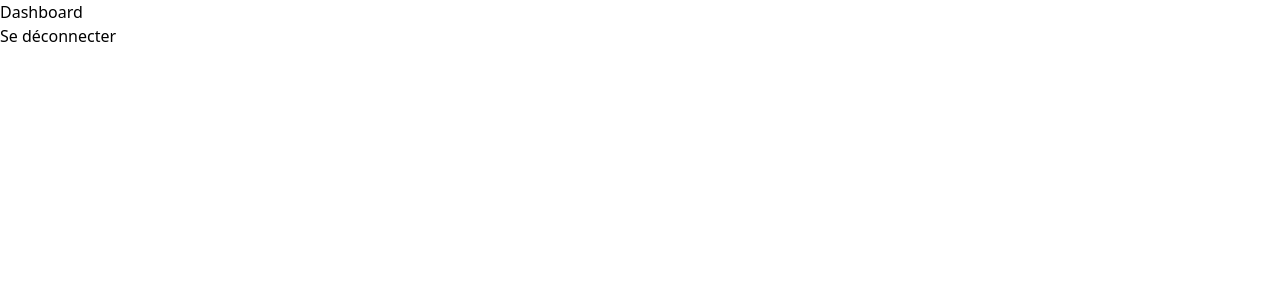
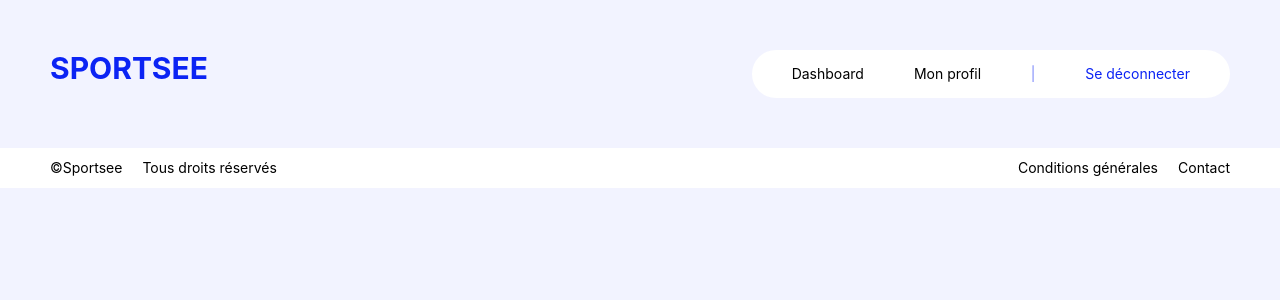
Before and after one commit to mstjn/sportsee, a React (Vite) app: page /dashboard in a window 1280 px wide. Both pictures are taken after a click on the button "Se connecter". Shown: the top 300 px of the page. Built offline with nearby package versions, Linux system fonts and the light colour scheme.

Commit message:
use context, header, footer without logo

```diff
--- a/src/App.jsx
+++ b/src/App.jsx
@@ -1,6 +1,12 @@
+import AppRoutes from "./routes";
+import { AppProvider } from "./AppContext";
 
-import AppRoutes from "./routes";
 const App = () => {
- return <AppRoutes />;
+  return (
+    <AppProvider>
+      <AppRoutes />
+    </AppProvider>
+  );
 };
+
 export default App;
--- /dev/null
+++ b/src/AppContext.jsx
@@ -0,0 +1,30 @@
+import { createContext, useState, useEffect } from "react";
+import { getUser } from "./api/api";
+
+export const AppContext = createContext()
+
+export const AppProvider = ({ children }) => {
+  const [currentUser, setCurrentUser] = useState(null);
+  const [loading, setLoading] = useState(true);
+
+  useEffect(() => {
+    const fetchUser = async () => {
+      try {
+        const user = await getUser();
+        setCurrentUser(user);
+      } catch (err) {
+        console.error("Erreur récupération user :", err);
+      } finally {
+        setLoading(false);
+      }
+    };
+
+    fetchUser();
+  }, []);
+
+  return (
+    <AppContext.Provider value={{ currentUser, setCurrentUser, loading }}>
+      {children}
+    </AppContext.Provider>
+  );
+};
--- /dev/null
+++ b/src/components/Banner.jsx
@@ -0,0 +1,23 @@
+import { Link, useNavigate } from "react-router-dom"
+const Banner = () => {
+
+    const navigate = useNavigate()
+    const handleLogout = () => {
+        localStorage.removeItem("token")
+        navigate("/");
+      };
+    return (
+        <header className="flex justify-between">
+            <h1 className="text-[#0B23F4] text-3xl font-bold">SPORTSEE</h1>
+            <nav>
+                <ul className="flex gap-12.5 bg-white text-sm px-10 py-3.5 rounded-full">
+                    <li className="hover:text-[#0B23F4]"><Link to="/dashboard">Dashboard</Link></li>
+                    <li className="hover:text-[#0B23F4]"><Link to="/profile">Mon profil</Link></li>
+                    <li className="text-[#0B23F4] font-extralight">|</li>
+                    <li className="text-[#0B23F4] cursor-pointer" onClick={handleLogout}>Se déconnecter</li>
+                </ul>
+            </nav>
+        </header>
+    )
+}
+export default Banner
--- /dev/null
+++ b/src/components/Footer.jsx
@@ -0,0 +1,15 @@
+const Footer = () => {
+  return (
+  <footer className="flex justify-between bg-white w-full text-sm py-2.5 px-12.5">
+    <span className="flex gap-5">
+        <p>©Sportsee</p>
+        <p>Tous droits réservés</p>
+    </span>
+    <span className="flex gap-5">
+        <p className="cursor-pointer">Conditions générales</p>
+        <p className="cursor-pointer">Contact</p>
+    </span>
+
+  </footer> )
+};
+export default Footer;
--- a/src/index.css
+++ b/src/index.css
@@ -1 +1,10 @@
 @import "tailwindcss";
+@import url('https://fonts.googleapis.com/css2?family=Inter:ital,opsz,wght@0,14..32,100..900;1,14..32,100..900&display=swap');
+
+body {
+  font-family: 'Inter', sans-serif;
+  background-color: #F2F3FF;
+}
+header {
+    padding: 50px;
+}
--- a/src/pages/Dashboard.jsx
+++ b/src/pages/Dashboard.jsx
@@ -1,4 +1,8 @@
+import { useContext } from "react";
 import { useNavigate } from "react-router-dom";
+import { AppContext } from "../AppContext";
+import Banner from "../components/Banner";
+import Footer from "../components/Footer";
 
 export default function Dashboard() {
   const navigate = useNavigate();
@@ -8,10 +12,16 @@ export default function Dashboard() {
     navigate("/");
   };
 
+  const { currentUser, loading } = useContext(AppContext)
+
+   if (loading) {
+    return <p>Chargement en cours...</p>;
+  }
+
   return (
-    <div>
-      <h1>Dashboard</h1>
-      <button onClick={handleLogout}>Se déconnecter</button>
-    </div>
+    <>
+    <Banner />
+    <Footer />
+    </>
   );
 }
--- a/src/pages/Profile.jsx
+++ b/src/pages/Profile.jsx
@@ -1,17 +1,24 @@
 import { useNavigate } from "react-router-dom";
+import { AppContext } from "../AppContext";
+import { useContext } from "react";
+import Banner from "../components/Banner";
+import Footer from "../components/Footer";
 
 export default function Profile() {
-  const navigate = useNavigate();
 
-  const handleLogout = () => {
-    localStorage.removeItem("token")
-    navigate("/");
-  };
+
+
+
+   const { currentUser, loading } = useContext(AppContext)
+
+     if (loading) {
+      return <p>Chargement en cours...</p>;
+    }
 
   return (
-    <div>
-      <h1>Profile</h1>
-      <button onClick={handleLogout}>Se déconnecter</button>
-    </div>
+    <>
+    <Banner />
+    <Footer />
+    </>
   );
 }
```
